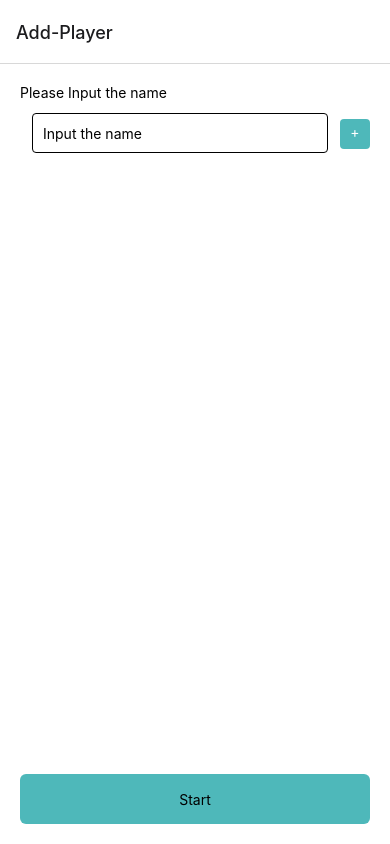
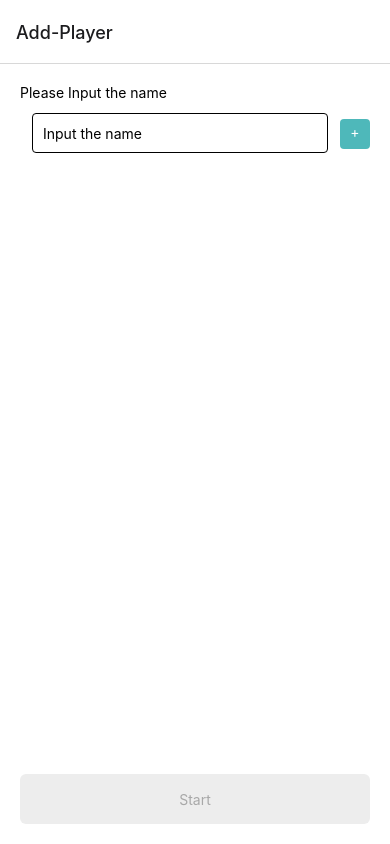
Before and after one commit to Cristian-Nass/bowling-score-counter-react-native, a React Native app: screen /Add-Player in a window 390 px wide. Built offline with nearby package versions, Linux system fonts and the light colour scheme.

Commit message:
fix disable and enable button

```diff
--- a/screens/AddPlayer.js
+++ b/screens/AddPlayer.js
@@ -93,8 +93,10 @@ export default function AddPlayer({navigation}) {
         }}
         alwaysBounceVertical={false}
       />
-      <Pressable style={styles.startButton} onPress={startGame}>
-        <Text>Start</Text>
+      <Pressable
+        style={[styles.startButton, existingPlayer ? styles.buttonEnable : styles.buttonDisable]}
+        onPress={startGame}>
+        <Text style={existingPlayer ? styles.colorEnable : styles.colorDisable}>Start</Text>
       </Pressable>
     </View>
   );
@@ -135,7 +137,18 @@ const styles = StyleSheet.create({
     alignItems: 'center',
     maxHeight: 50,
     borderRadius: 6,
+  },
+  buttonEnable: {
     backgroundColor: '#4eb8ba',
-    color: 'red',
+  },
+  buttonDisable: {
+    backgroundColor: '#ededed',
+    color: 'white',
+  },
+  colorEnable: {
+    color: '#f0f0f0',
+  },
+  colorDisable: {
+    color: '#a8a8a8',
   },
 });
```
